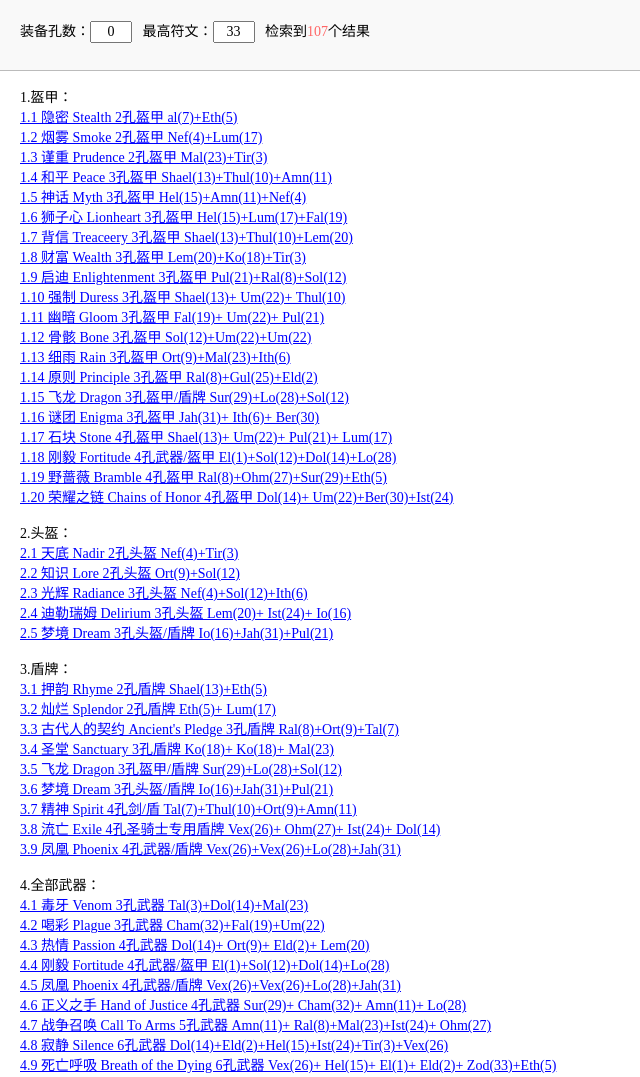
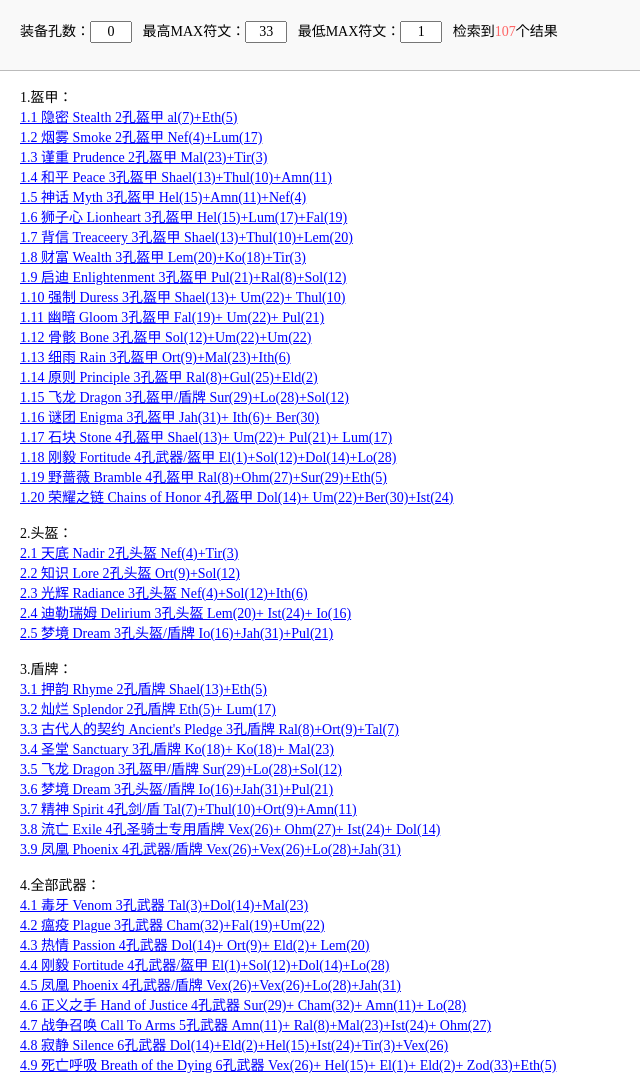
Before and after one commit to chenyu8674/Diablo2NoobTools, a plain HTML site: page RuneWords.html in a window 1280 px wide. Shown: the top 1077 px of the page, without its empty margins (0-640 px from the left). Drawn offline with Linux system fonts and the light colour scheme.

Commit message:
添加最大符文号下限筛选

```diff
--- a/RuneWords.html
+++ b/RuneWords.html
@@ -16,6 +16,7 @@ function dofilter() {
     var resultCount = 0;
     var slotNumber = parseInt($("#slotnumber").attr("value"));
     var maxNumber = parseInt($("#maxnumber").attr("value"));
+    var minNumber = parseInt($("#minnumber").attr("value"));
     // 筛选满足条件的装备
     var aList = $("a");
     for (var i = 0; i < aList.length; i++) {
@@ -42,7 +43,7 @@ function dofilter() {
             numberList[j] = parseInt(value);
         }
         var numberMax = Math.max.apply(null, numberList);
-        if (numberMax <= maxNumber) {
+        if (numberMax <= maxNumber && numberMax >= minNumber) {
             numberMatch = true;
         }
         if (slotMatch && numberMatch) {
@@ -82,7 +83,8 @@ function dofilter() {
 <body>
 <div id="title">
 装备孔数：<input id="slotnumber" size="2" maxLength="1" value="0" oninput="dofilter();" />&nbsp;&nbsp;
-最高符文：<input id="maxnumber" size="2" maxLength="2" value="33" oninput="dofilter();" />&nbsp;&nbsp;
+最高MAX符文：<input id="maxnumber" size="2" maxLength="2" value="33" oninput="dofilter();" />&nbsp;&nbsp;
+最低MAX符文：<input id="minnumber" size="2" maxLength="2" value="1" oninput="dofilter();" />&nbsp;&nbsp;
 检索到<tex id="resultcount">107</tex>个结果
 </div>
 <div style="height:50px;"></div>
@@ -497,7 +499,7 @@ function dofilter() {
 ">4.1 毒牙 Venom 3孔武器 Tal(3)+Dol(14)+Mal(23)</a><br>
 <a title="
 +260-380%对恶魔的伤害
-击昏时有20%机会施展等级12降低抵抗
+被击中时有20%机会施展等级12降低抵抗
 击中敌人时有25%机会施展等级15剧毒新星
 -23%敌人的毒素系抗性
 0.375-37.125%机率出现致命攻击[DS](以角色等级决定)
@@ -506,7 +508,7 @@ function dofilter() {
 冰冻目标+3
 +10力量
 25%机率撕开敌人伤口
-">4.2 喝彩 Plague 3孔武器 Cham(32)+Fal(19)+Um(22)</a><br>
+">4.2 瘟疫 Plague 3孔武器 Cham(32)+Fal(19)+Um(22)</a><br>
 <a title="
 +25%提升攻击速度[IAS]
 +160-210%增强伤害[ED](可变)
```
